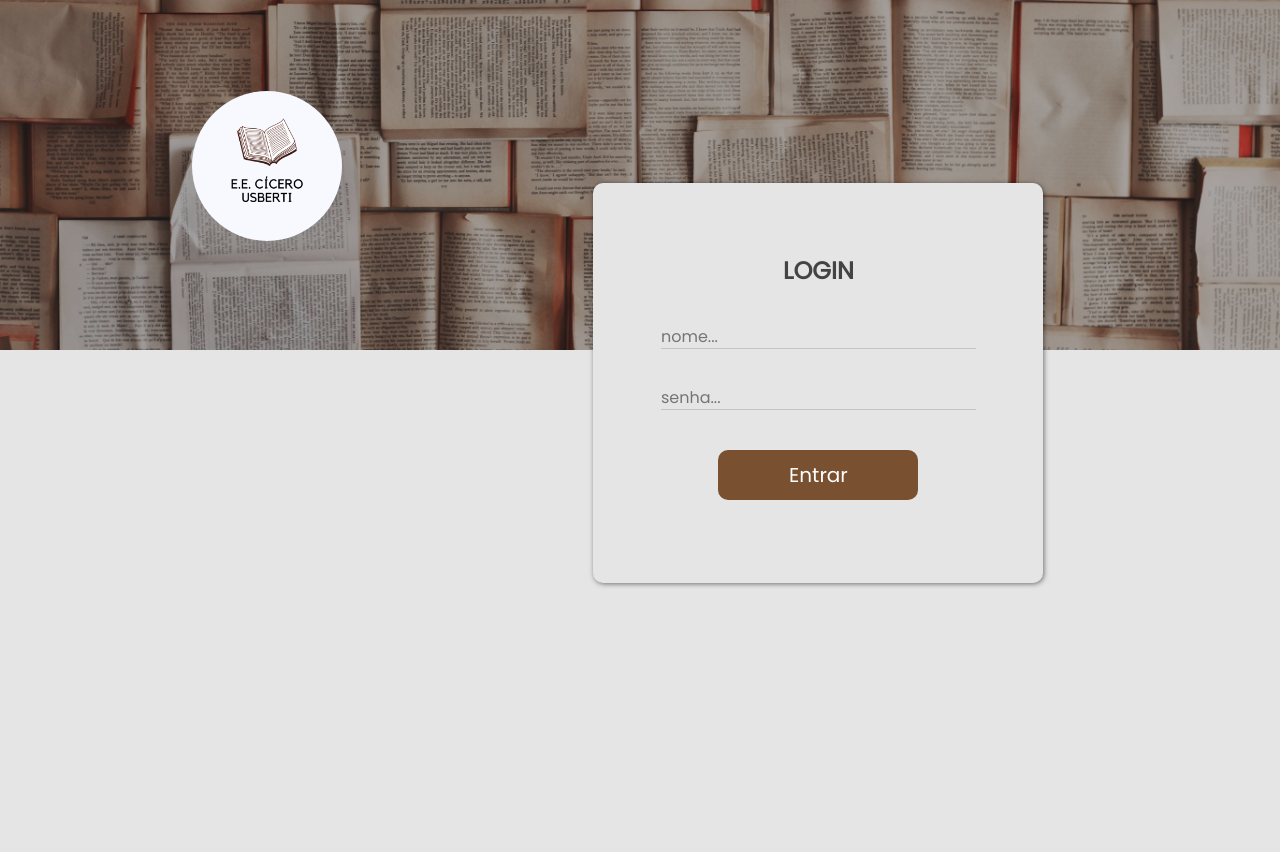
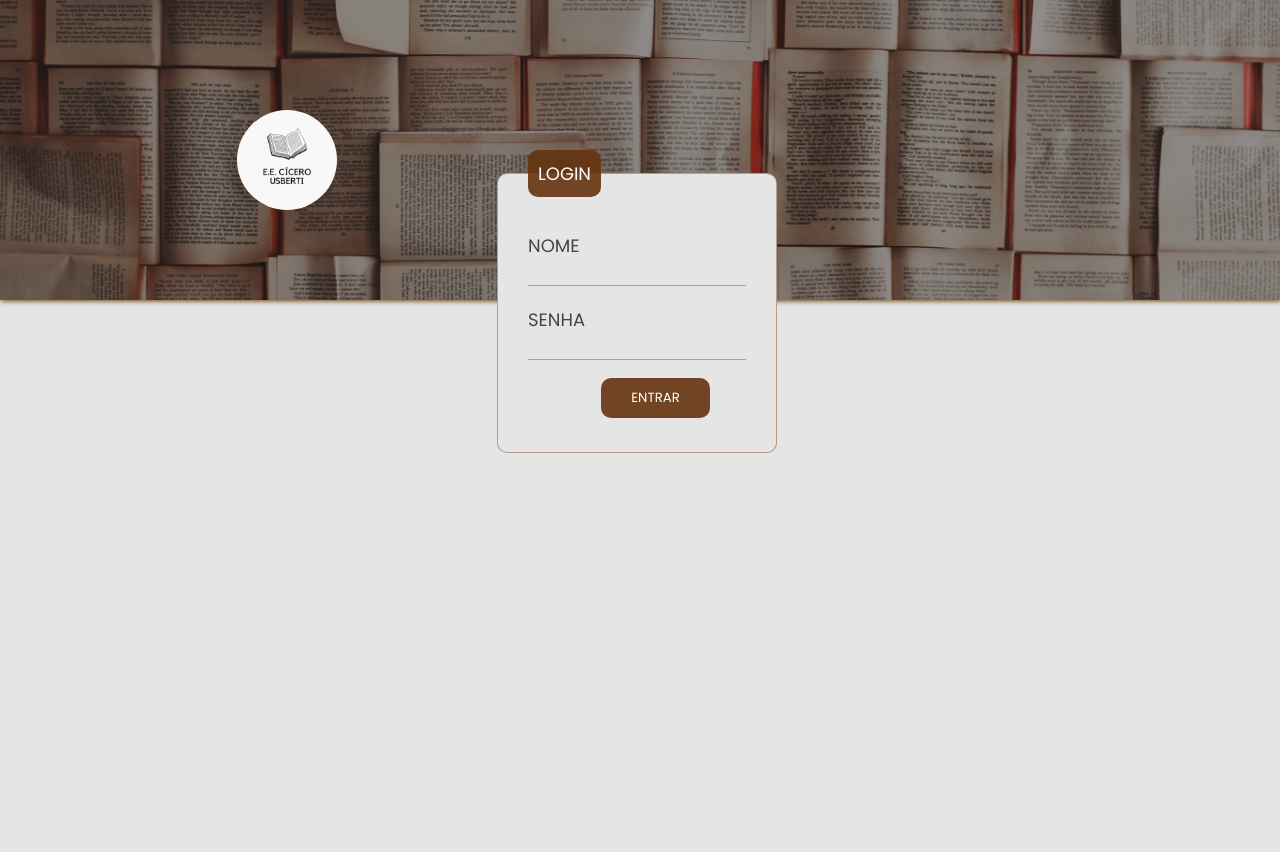
Before and after one commit to paolaguedes/biblioteca-usberti, a PHP site: page / in a window 1280 px wide. Shown: the top 852 px of the page. Run offline with PHP 8.4, Linux system fonts and the light colour scheme.

Commit message:
pagina inicial e cadastro

```diff
--- /dev/null
+++ b/components/bg.php
@@ -0,0 +1,24 @@
+<style>
+    .div-bg {
+        height: 300px;
+        width: 100%;
+        position: absolute;
+        top: 0;
+        left: 0;
+        bottom: 0;
+        right: 0;
+        z-index: -1;
+        filter:brightness(60%);
+        box-shadow: 1px 1px 5px rgb(167, 103, 1);
+        overflow: hidden;
+    }
+
+    .bg {
+        width: 100%;
+        object-fit: cover;
+    }
+</style>
+
+<div class="div-bg">
+    <img class="bg" src="../img/bg-books.jpg">
+</div>
--- /dev/null
+++ b/index.php
@@ -0,0 +1,39 @@
+<!DOCTYPE html>
+<html lang="pt-br">
+<head>
+    <meta charset="UTF-8">
+    <meta http-equiv="X-UA-Compatible" content="IE=edge">
+    <meta name="viewport" content="width=device-width, initial-scale=1.0">
+    <title>Login :: Biblioteca</title>
+    <link rel="stylesheet" href="style.css">
+    <link rel="preconnect" href="https://fonts.googleapis.com">
+    <link rel="preconnect" href="https://fonts.gstatic.com" crossorigin>
+    <link href="https://fonts.googleapis.com/css2?family=Poppins:wght@200;300;400&display=swap" rel="stylesheet">
+</head>
+<body>
+    <?php
+        include("./components/bg.php");
+    ?>
+    <main>
+    <section class="section-login">
+        <div class="logo-container">
+            <img class="logo" src="./img/logo.png">
+        </div>
+        <div class="form-container">
+            <form action="./pages/inicial.php" method="POST" class="form-login">
+                <fieldset>
+                    <legend>
+                        Login
+                    </legend>
+                    <label for="txtname">Nome</label>
+                    <input id="txtname" type="text" name="name">
+                    <label for="txtpass">Senha</label>
+                    <input id="txtpass" type="pass" name="pass">
+                    <input id="btn" type="submit" value="ENTRAR" class="btn">
+                </fieldset>
+            </form>
+        </div>
+    </section>
+    </main>
+</body>
+</html>
--- a/style.css
+++ b/style.css
@@ -1,108 +1,81 @@
 * {
     margin: 0;
-    border: 0;
     padding: 0;
     box-sizing: border-box;
     font-family: 'Poppins', sans-serif;
 }
 
-.bg {
+body {
     background-color: #E5E5E5;
 }
 
-.btn {
-    background-color: rgba(101,53,15,0.84);
+main {
+    width: 50%;
+    margin: 0 15%;
 }
 
-.text {
-    color: rgba(0, 0, 0,0.7);
+.section-login {
+    display: flex;
+    justify-content: space-between;
+    padding: 40px 45px;
 }
 
-/* header */
-.bg-div {
-    position: absolute;
-    z-index: -1;
-    width: 100%;
+.logo {
+    margin: 70px 0;
+    width: 100px;
+    height: 100px;
+    border-radius: 100px;
+    object-fit: cover;
+    filter: grayscale(90%);
 }
 
-.bg-div img {
-    max-width: 100%;
-    width: 100%;
-    height: 350px;
-    object-fit: cover;
-    filter: brightness(70%);
+.form-login {
+    width: 300px;
+    margin: 100px auto;
+    padding: 10px;
 }
 
-.logo-div {
-    position: absolute;
-    left: 15%;
-    top: 10%;
+fieldset {
+    font-size: 18px;
+    text-transform: uppercase;
+    padding: 15px 30px;
+    border: 1px solid rgba(114, 47, 2, 0.4);
+    color: rgba(0, 0, 0, 0.7);
+    background-color: #E5E5E5;
+    border-radius: 10px;
 }
 
-.logo-div img {
-    max-width: 150px;
-    width: 100%;
-    max-height: 150px;
-    height: 100%;
-    border-radius: 100px;
+legend {
+    background-color: rgba(101, 53, 15, 0.9);
+    padding: 10px;
+    color: white;
+    border-radius: 10px;
 }
 
-/* div login */
-.section-login {
-    position: relative;
-    max-width: 450px;
-    width: 100%;
-    height: 400px;
-    box-shadow: 1px 1px 5px rgba(0, 0, 0,0.5);
-    border-radius: 10px;
-    left: 65vh;
-    top: 20vh;
+label {
+    display: block;
+    margin: 20px 0 0;
 }
 
-.section-login .div-login, form {
-    display: flex;
-    flex-direction: column;
-    align-items: center;
+input {
+    border: 0;
+    width: 100%;
+    border-bottom: 1px solid rgba(114, 47, 2, 0.4);
+    background-color: transparent;
 }
 
-.section-login .div-login h2 {
-    margin: 70px 0 40px;
-    text-transform: uppercase;
+input:focus {
+    border: 0;
+    outline: 0;
 }
 
-.section-login .div-login form {
-    width: 70%;
+#btn {
+    background-color: rgba(101, 53, 15, 0.9);
+    padding: 10px;
+    color: white;
+    border: 0;
+    margin-top: 20px;
+    border-radius: 10px;
+    width: 50%;
+    margin: 2vh 8vh ;
 }
-
-.section-login .div-login form input {
-    background-color: transparent;
-    border-bottom: 1px solid #C4C4C4;
-    margin-bottom: 40px;
-    max-width: 400px;
-    width: 100%;
-}
-
-.section-login .div-login form input::placeholder {
-    font-size: 16px;
-}
-
-.section-login .div-login form input:focus {
-    outline: 0;
-    border: 0 0 1px 0;
-}
-
-.section-login .div-login .btn-login {
-    max-width: 200px;
-    width: 100%;
-    height: 50px;
-    border-radius: 10px;
-    text-decoration: none;
-    font-size: 20px;
-    color: #ffffff;
-    text-align: center;
-    padding: 10px 0;
-}
-
-.section-login .div-login .btn-login:hover {
-    background-color: rgba(101,53,15,0.95);
-}
```
Also changed, not shown: pages/cadastro.php (added, +53 -0 lines), pages/inicial.php (added, +47 -0 lines), styles/cadastro.css (added, +110 -0 lines), styles/style-inicial.css (added, +115 -0 lines), bookregistration.php (deleted).
